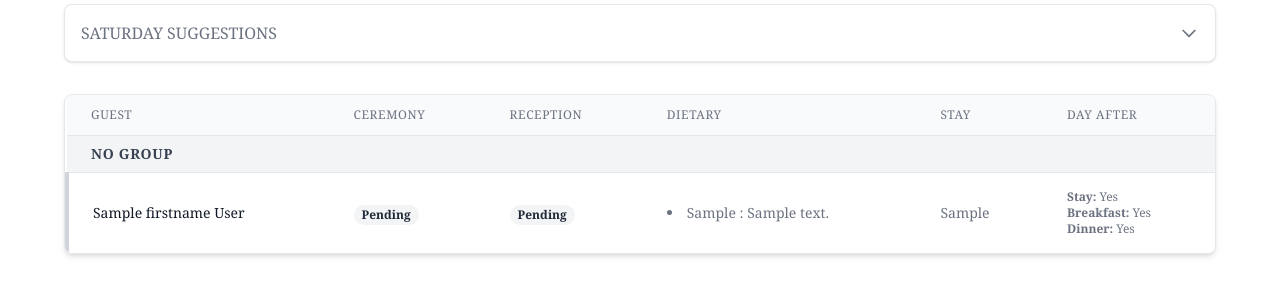
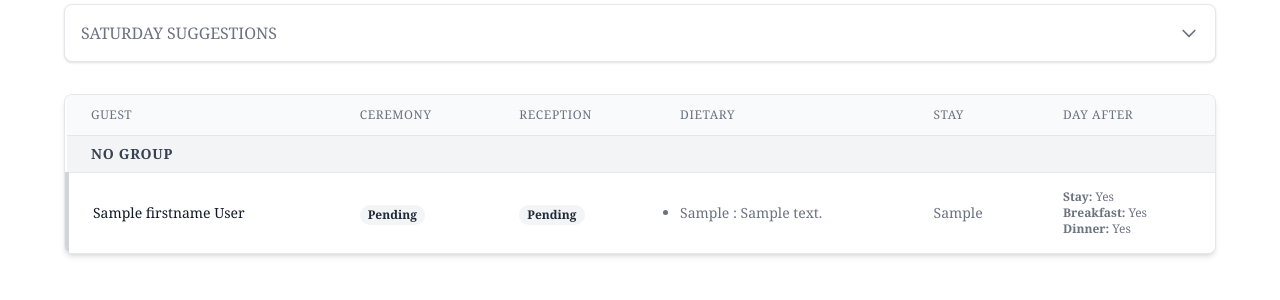
Before and after one commit to mbgeorge48/wedding-planner-be, a Django app: template project/interfaces/web/templates/rsvp_manage.html in a window 1280 px wide. Shown: the part 459-759 px from the top of the page. Run offline with Django 5.2, Linux system fonts and the light colour scheme; the template is opened without the code that fills it: most values are stand-ins (such as "Sample title", 1, 10 or a date in 2020); style sheets or scripts are compiled from the project's sources; some libraries are stand-ins or nearby versions.

Commit message:
Update styling slightly

```diff
--- a/project/interfaces/web/templates/components/rsvp/rsvp_table.html
+++ b/project/interfaces/web/templates/components/rsvp/rsvp_table.html
@@ -62,7 +62,7 @@
                         {% endif %}
                     </td>
                     <td class="px-6 py-4 text-sm text-gray-500">
-                        <ul class="list-disc list-inside">
+                        <ul class="list-disc list-outside">
                             {% for option in rsvp.dietary_requirements.all %}
                                 {% if option.category != "NONE" %}
                                     <li>
--- a/project/interfaces/web/templates/rsvp_manage.html
+++ b/project/interfaces/web/templates/rsvp_manage.html
@@ -7,9 +7,7 @@
     <main id="rsvp-manage"
           class="flex flex-col items-center w-full px-4 py-6 font-serif">
         <div class="w-full max-w-6xl">
-            <div class="flex items-center justify-between mb-6">
-                <h1 class="text-3xl font-bold text-gray-800">RSVP Management</h1>
-            </div>
+                <h1 class="items-center mb-6 text-3xl font-bold text-gray-800">RSVP Management</h1>
             <div class="grid grid-cols-1 gap-4 mb-8 md:grid-cols-4">
                 <div class="p-4 bg-white border border-gray-200 rounded-lg shadow">
                     <h3 class="font-medium text-gray-500 uppercase">Ceremony</h3>
```
